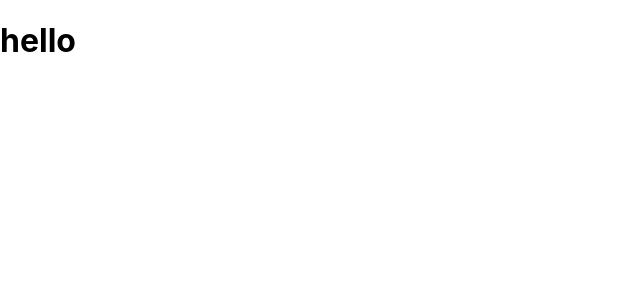
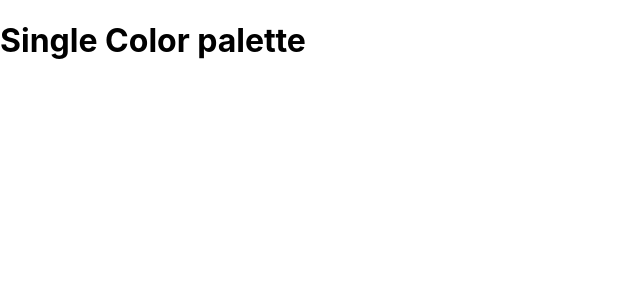
Before and after one commit to rusakovic/colors-app, a React (Create React App) app: page /palette/flat-ui-colors-american/americanriver in a window 1280 px wide. Shown: the top 300 px of the page, without its empty margins (0-640 px from the left). Built offline with nearby package versions, Linux system fonts and the light colour scheme.

Commit message:
Add link to More button

```diff
--- a/src/App.js
+++ b/src/App.js
@@ -3,6 +3,7 @@
 import Palette from './Palette';
 import PaletteList from './PaletteList';
 import seedColors from './seedColors';
+import SingleColorPalette from './SingleColorPalette';
 import { generatePalette } from './colorHelpers';
 import { palette } from '@material-ui/system';
 
@@ -35,7 +36,7 @@
             />
           )}
         />
-        <Route path='/palette/:paletteId/:colorId' render={() => <h1>hello</h1>}/>
+        <Route path='/palette/:paletteId/:colorId' render={() => <SingleColorPalette />} />
 
       </Switch>
       // <div>
--- a/src/ColorBox.js
+++ b/src/ColorBox.js
@@ -19,7 +19,7 @@
    }
 
     render() {
-      const { name, background } = this.props;
+      const { name, background, paletteId, id, moreUrl } = this.props;
       const { copied } = this.state;
       return (
         <CopyToClipboard
@@ -43,7 +43,7 @@
               </div>
               <button className="copy-button">Copy</button>
             </div>
-            <Link to='/' onClick={e => e.stopPropagation()}>
+            <Link to={moreUrl} onClick={e => e.stopPropagation()}>
               <span className='see-more'>More</span>
             </Link>
 
--- a/src/Palette.js
+++ b/src/Palette.js
@@ -25,11 +25,16 @@
       }
 
       render() {
-        const { colors, paletteName, emoji } = this.props.palette;
+        const { colors, paletteName, emoji, id } = this.props.palette;
         const { level, format } = this.state
-        const colorBoxes = colors[level].map(
-          color => <ColorBox background={color[format]} name={color.name} key={color.id} />
-        )
+        const colorBoxes = colors[level].map(color => (
+          <ColorBox
+            background={color[format]}
+            name={color.name}
+            key={color.id}
+            moreUrl={`/palette/${id}/${color.id}`}
+          />
+        ))
         return (
           <div className='Palette'>
             {/* Navbar goes here */}
--- /dev/null
+++ b/src/SingleColorPalette.js
@@ -0,0 +1,11 @@
+import React, { Component } from 'react'
+
+export default class SingleColorPalette extends Component {
+  render() {
+    return (
+      <div>
+        <h1>Single Color palette</h1>
+      </div>
+    )
+  }
+}
```
